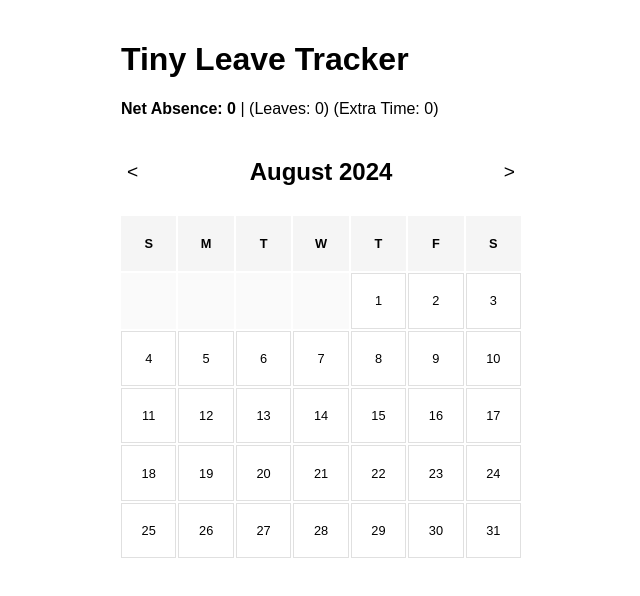
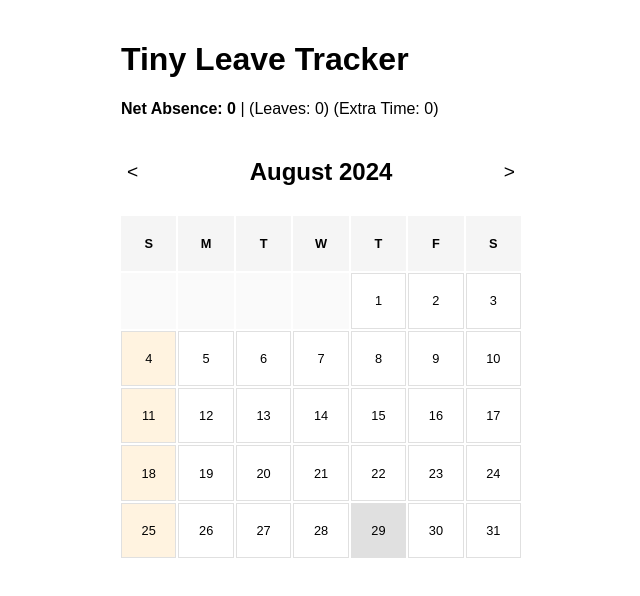
Before and after one commit to mahoriR/tiny-leave-tracker, a React (Create React App) app: page / in a window 1280 px wide. Shown: the top 596 px of the page, without its empty margins (319-959 px from the left). Built offline with nearby package versions, Linux system fonts and the light colour scheme; the HTML template or start-up script is replaced by a standard one.

Commit message:
Works well for me

```diff
--- a/src/components/Calendar.tsx
+++ b/src/components/Calendar.tsx
@@ -19,9 +19,16 @@ function Calendar({ currentDate, monthData, onDateClick, onMonthChange }: Calend
     if (day === null) return <div key={`empty-${day}`} className="calendar-day empty" />;
 
     const dayData = monthData.find(d => d.day === day);
+    const date = new Date(currentDate.getFullYear(), currentDate.getMonth(), day);
+    const isToday = new Date().toDateString() === date.toDateString();
+    const isSunday = date.getDay() === 0;
 
     return (
-      <div key={day} className="calendar-day" onClick={() => onDateClick(new Date(currentDate.getFullYear(), currentDate.getMonth(), day))}>
+      <div
+        key={day}
+        className={`calendar-day ${isToday ? 'today' : ''} ${isSunday ? 'sunday' : ''}`}
+        onClick={() => onDateClick(date)}
+      >
         <span>{day}</span>
         {dayData && (
           <div className="day-summary">
--- a/src/index.css
+++ b/src/index.css
@@ -90,6 +90,10 @@ body {
   margin-bottom: 20px;
 }
 
-.note {
-  color: #9e9e9e;
+.calendar-day.today {
+  background-color: #e0e0e0;
 }
+
+.calendar-day.sunday {
+  background-color: #fff3e0;
+}
```
